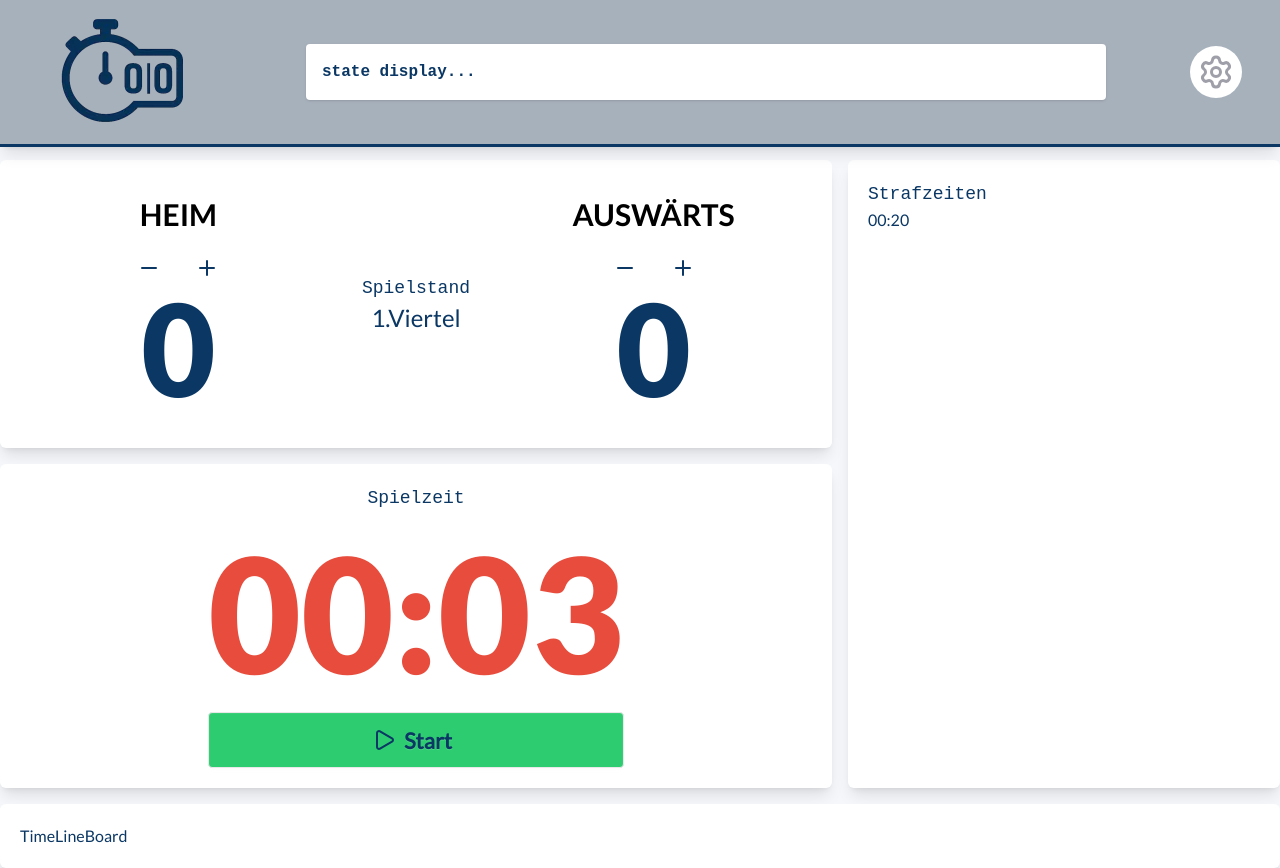
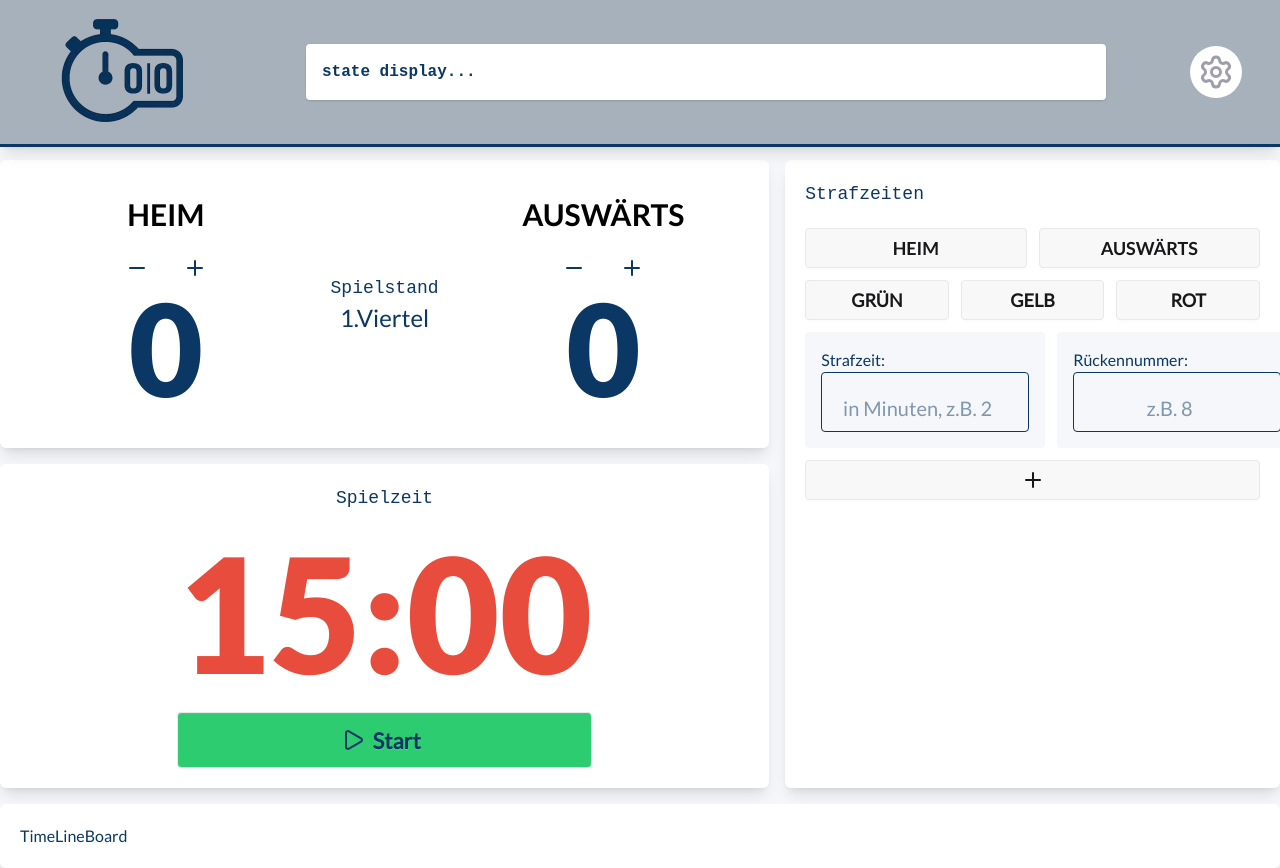
Before and after one commit to GittyX3b/tisco-matchdesk, a React (Vite) app: page / in a window 1280 px wide. Built offline with nearby package versions, Linux system fonts and the light colour scheme; a web font is replaced by a local one.

Commit message:
functionality penaltyboard intermediate

```diff
--- a/src/assets/styles/buttons.css
+++ b/src/assets/styles/buttons.css
@@ -6,6 +6,14 @@
   @apply bg-tisco-red text-white;
 }
 
+.btn-yellow {
+  @apply bg-tisco-yellow text-tisco-navy;
+}
+
 .btn-blue {
   @apply bg-tisco-navy text-white;
 }
+
+.btn-gray {
+  @apply bg-tisco-light text-tisco-navy;
+}
--- a/src/components/PenaltyBoard.jsx
+++ b/src/components/PenaltyBoard.jsx
@@ -1,19 +1,93 @@
-import { useCallback } from 'react';
+import { Plus } from 'lucide-react';
+import { useCallback, useState } from 'react';
 
-import { useTime } from '@context';
+import { useConfig, useTime } from '@context';
 import { CountDownTimer } from '@elements';
 
 const PenaltyBoard = () => {
   const { time, _toggleTime } = useTime();
+  const { config } = useConfig();
 
-  const handleTimesUp = useCallback(() => {
-    console.log('PenaltyTime is up');
-  }, []);
+  const [btnActive, setBtnActive] = useState({
+    home: false,
+    away: false,
+    green: false,
+    yellow: false,
+    red: false,
+    send: false,
+  });
+
+  const [card, setCard] = useState({
+    team: '',
+    playerNumber: 0,
+    color: '',
+    penaltyInSeconds: 0,
+  });
+
+  const handleTeamClick = (choice) => {
+    //TODO: color buttons on click, create card object, add penalttytime
+  };
 
   return (
-    <article className='tisco-tile grow'>
+    <article className='tisco-tile tex-tisco-navy grow'>
       <span className='tile-heading'>Strafzeiten</span>
-      <CountDownTimer initSec='20' isRunning={time.on} onTimesUp={handleTimesUp} />
+      <form className='mb-5 grid grid-cols-6 gap-3 pt-5' method='dialog'>
+        <button
+          className={`btn font-lato-bold btn- col-span-3 col-start-1 text-lg ${btnActive.home && 'btn-blue'}`}
+          onClick={handleTeamClick(config.teamHomeName || 'HEIM')}
+          type='button'
+        >
+          {config.teamHomeName || 'HEIM'}
+        </button>
+        <button
+          className='btn font-lato-bold col-span-3 col-start-4 text-lg'
+          onClick={handleTeamClick(config.teamAwayName || 'AUSWÄRTS')}
+          team='away'
+          type='button'
+        >
+          {config.teamAwayName || 'AUSWÄRTS'}
+        </button>
+        <button type='button' className='btn col-span-2 col-start-1 text-lg'>
+          GRÜN
+        </button>
+        <button type='button' className='btn col-span-2 col-start-3 text-lg'>
+          GELB
+        </button>
+        <button type='button' className='btn col-span-2 col-start-5 text-lg'>
+          ROT
+        </button>
+
+        <div className='col-span-6 flex justify-between gap-3'>
+          <div className='input-group bg-tisco-light grid rounded p-4'>
+            <label htmlFor='penaltyPlayerNumber'>Strafzeit:</label>
+            <input
+              id='penaltyPlayerNumber'
+              name='penaltyPlayerNumber'
+              type='number'
+              min={0}
+              step={1}
+              placeholder='in Minuten, z.B. 2'
+              className='border-tisco-navy h-15 w-52 rounded border text-center text-4xl placeholder:text-center placeholder:text-xl'
+            ></input>
+          </div>
+
+          <div className='input-group bg-tisco-light grid rounded p-4'>
+            <label htmlFor='penaltyPlayerNumber'>Rückennummer:</label>
+            <input
+              id='penaltyPlayerNumber'
+              name='penaltyPlayerNumber'
+              type='number'
+              min={0}
+              step={1}
+              placeholder='z.B. 8'
+              className='border-tisco-navy h-15 w-52 rounded border text-center text-4xl placeholder:text-center placeholder:text-xl'
+            ></input>
+          </div>
+        </div>
+        <button type='button' className='btn font-lato-black col-span-6 col-start-1 text-lg'>
+          <Plus />
+        </button>
+      </form>
     </article>
   );
 };
--- a/src/data/context/ConfigProvider.jsx
+++ b/src/data/context/ConfigProvider.jsx
@@ -9,7 +9,7 @@ const ConfigProvider = ({ children }) => {
     periodsPerMatch: 4,
     periodNow: 1,
     periodNames: ['', 'Spielzeit', 'Halbzeit', 'Drittel', 'Viertel'],
-    minutesPerPeriod: 0.05,
+    minutesPerPeriod: 15,
     teamHomeName: '',
     teamHomeNumbers: [],
     teamAwayName: '',
```
